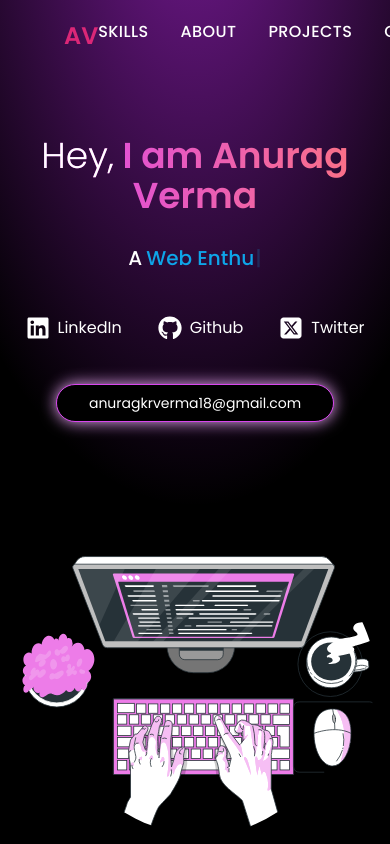
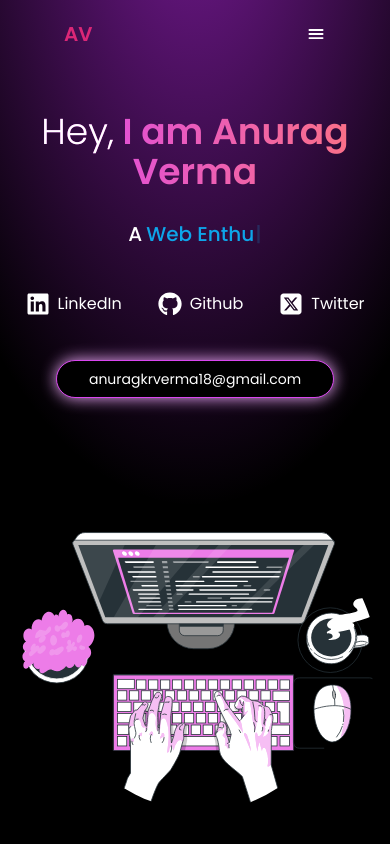
Before and after one commit to GayathriBandaru2003/gayathri_portifolio, a React (Vite) app: page / in a window 390 px wide. Shown: the top 844 px of the page. Built offline with nearby package versions, Linux system fonts and the light colour scheme.

Commit message:
make navbar responsive

```diff
--- a/src/components/Header.jsx
+++ b/src/components/Header.jsx
@@ -1,14 +1,30 @@
-
+import  { useState } from "react";
+import { IoMenu } from "react-icons/io5";
+import { IoClose } from "react-icons/io5";
 
 const Header = () => {
+  const [showLinks, setShowLinks] = useState(false);
+
+  const toggleLinks = () => {
+    setShowLinks(!showLinks);
+  };
+
   return (
-    <nav className="max-w-full xl:max-w-[1350px] mx-auto sticky z-10 flex justify-between text-white py-5 px-16 ">
-        <div className="font-semibold text-pink-600 text-2xl">AV</div>
-        <div className="flex gap-x-8 uppercase font-medium tracking-wide">
-          <a href="#skills" className="duration-300">Skills</a>
-          <a href="#about" className="duration-300">About</a>
-          <a href="#projects" className="duration-300">Projects</a>
-          <a href="#contact" className="duration-300">Contact</a>
+    <nav className="max-w-full xl:max-w-[1350px] mx-auto sticky z-20 flex flex-col md:flex-row items-center justify-between text-white pt-5 pb-0 md:pt-5 md:pb-5 px-16">
+        <div className='w-full md:w-auto flex items-center justify-between'>
+            <div className="font-semibold text-pink-600 text-xl md:text-2xl">AV</div>
+            <button className='md:hidden text-xl cursor-pointer text-white' onClick={toggleLinks}>
+                {showLinks ? <IoClose /> : <IoMenu />}
+            </button>
+        </div>
+
+        <div className={`w-full px-10 pl-16 md:pl-10 overflow-hidden absolute md:static md:z-20 z-[-1] transition-all duration-700 ease-in ${showLinks ? 'top-12 backdrop-blur-md opacity-100' : 'top-[-200px]'} opacity-0 md:opacity-100`}>
+            <div className="flex flex-col md:flex-row items-start md:items-center justify-start md:justify-end md:gap-x-8 uppercase font-medium tracking-wide ">
+              <a href="#skills" className="mt-2 md:mt-0 transition-all duration-300 ease-in">Skills</a>
+              <a href="#about" className="mt-2 md:mt-0 transition-all duration-300 ease-in">About</a>
+              <a href="#projects" className="mt-2 md:mt-0 transition-all duration-300 ease-in">Projects</a>
+              <a href="#contact" className="mt-2 md:mt-0 transition-all duration-300 ease-in">Contact</a>
+            </div>
         </div>
     </nav>
 
```
